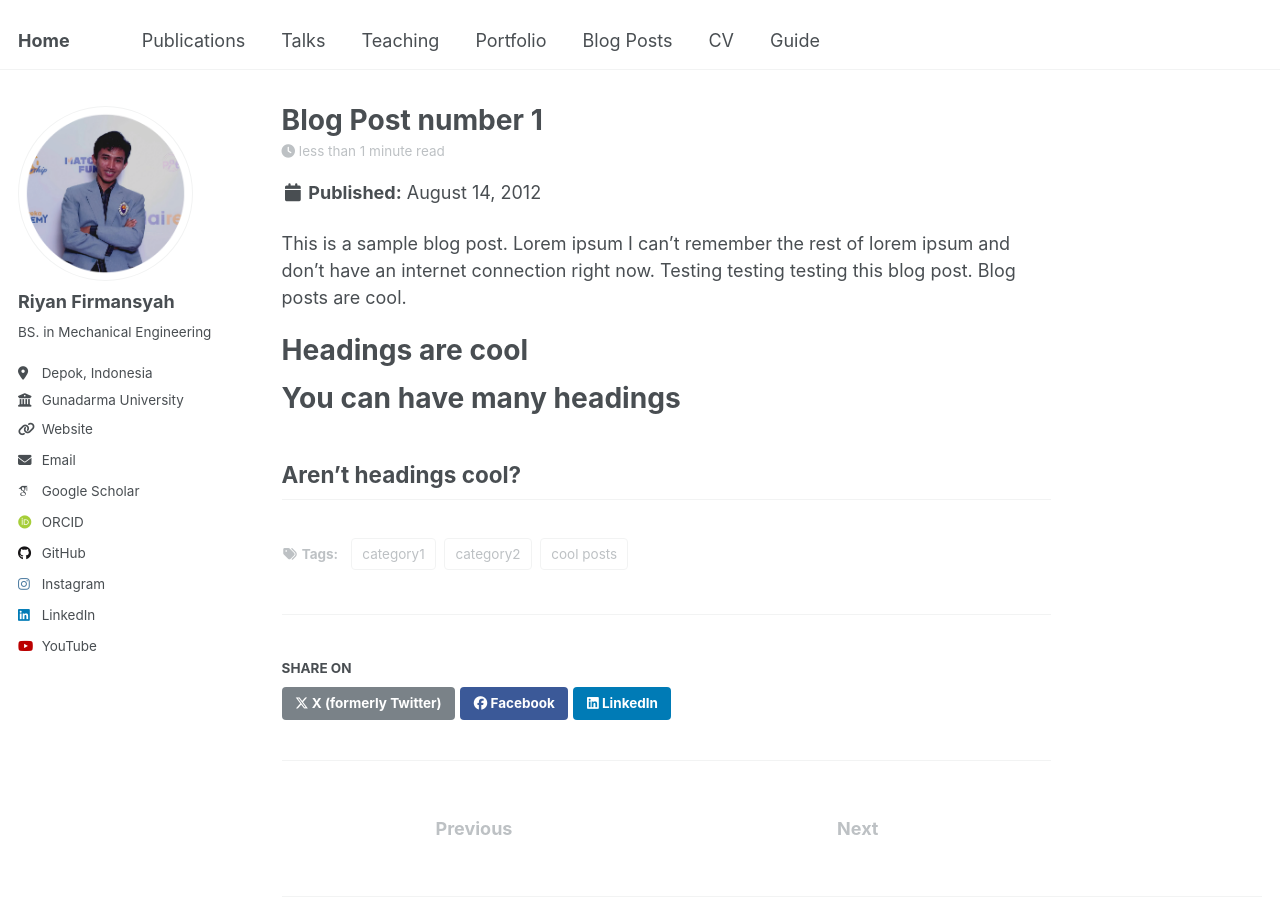
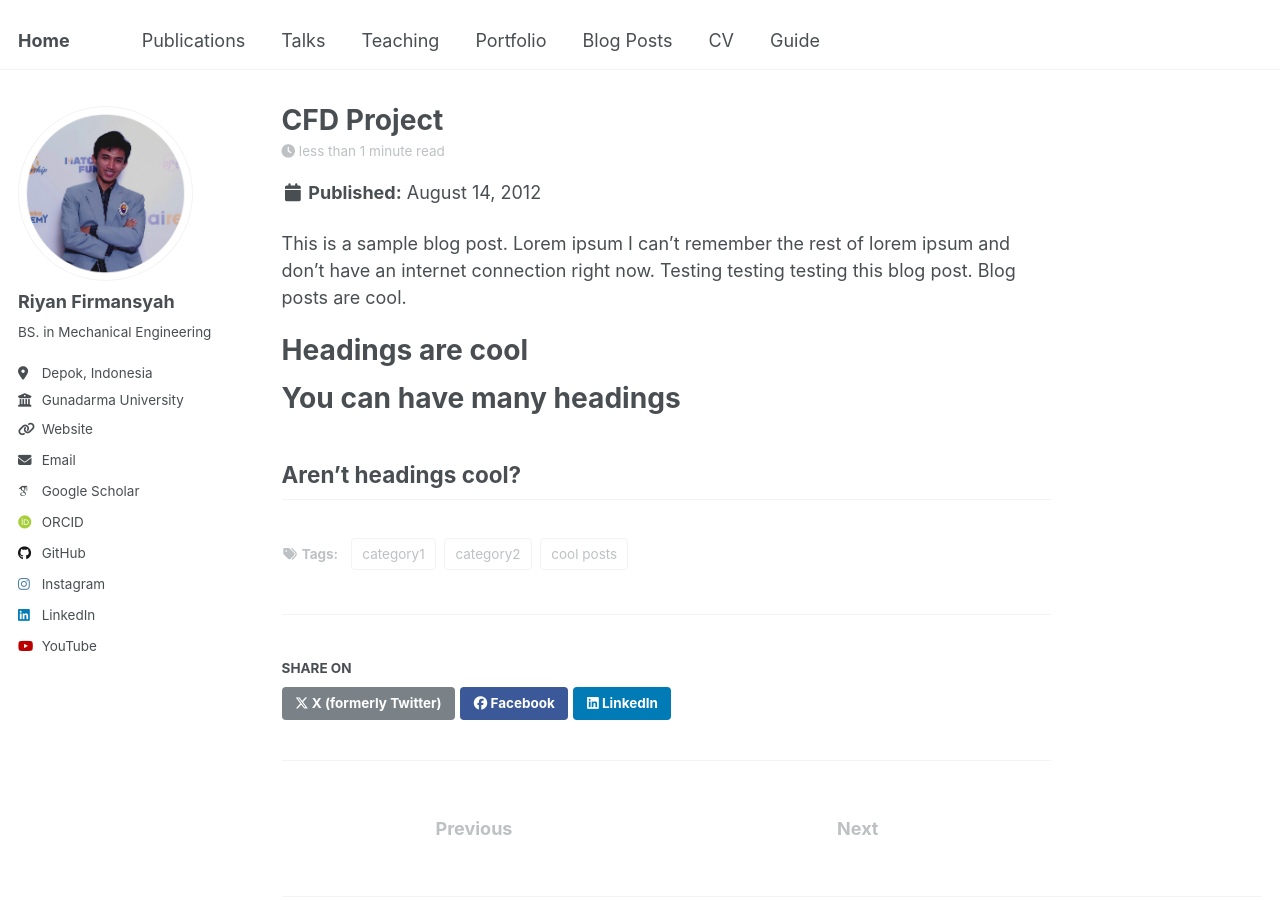
Before and after one commit to Arryanfr/arryanfr.github.io, a Jekyll site: the page built from _posts/2012-08-14-blog-post-1.md, in a window 1280 px wide and 900 px high. Built offline with Jekyll 4.4.1, drawn with Linux system fonts in a browser that asks for light colours; some web fonts are replaced.

Commit message:
Update 2012-08-14-blog-post-1.md

```diff
--- a/_posts/2012-08-14-blog-post-1.md
+++ b/_posts/2012-08-14-blog-post-1.md
@@ -1,5 +1,5 @@
 ---
-title: 'Blog Post number 1'
+title: 'CFD Project'
 date: 2012-08-14
 permalink: /posts/2012/08/blog-post-1/
 tags:
```
